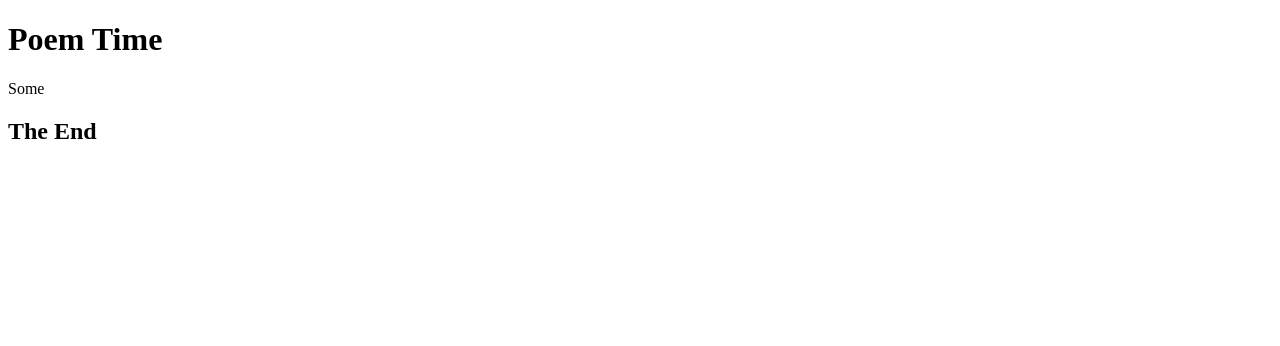
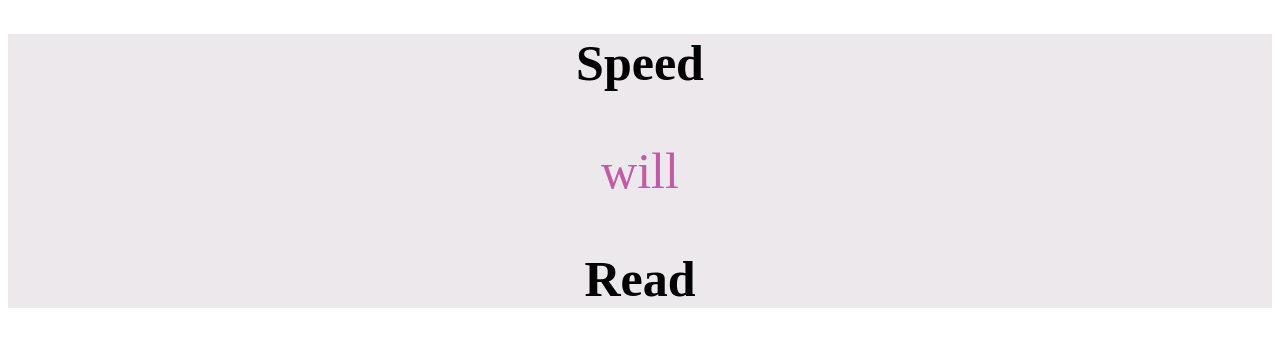
Before and after one commit to aftongauntlett/in-class, a plain HTML site: page 04-web-APIs/09-Stu_SpeedReader/Unsolved/index.html in a window 1280 px wide. Drawn offline with Linux system fonts and the light colour scheme.

Commit message:
saving before I break it

```diff
--- a/04-web-APIs/09-Stu_SpeedReader/Unsolved/index.html
+++ b/04-web-APIs/09-Stu_SpeedReader/Unsolved/index.html
@@ -7,10 +7,11 @@
 </head>
 
 <body>
-  <h1>Poem Time</h1>
-  <p>Starting in 5...</p>
-  <h2>The End</h2>
-
+  <div class="viewport">
+    <h1>Speed</h1>
+    <p>Starting in...</p>
+    <h2>Read</h2>
+  </div>
   <script src="./script.js"></script>
 
 </body>
--- a/04-web-APIs/09-Stu_SpeedReader/Unsolved/script.js
+++ b/04-web-APIs/09-Stu_SpeedReader/Unsolved/script.js
@@ -1,5 +1,10 @@
 // used .split to create an array of strings so I did not have to individually make each word a string by itself.
-var poem = "Some say the world will end in 🔥, Some say in ice. From what I’ve tasted of desire, I hold with those who favor fire. But if it had to perish twice, I think I know enough of hate. To say that for destruction ice, Is also great, And would suffice.".split(" ")
+var poem = "Some say the world will end in 🔥, Some say in ice. From what I’ve tasted of desire, I hold with those who favor fire. But if it had to perish twice, I think I know enough of hate. To say that for destruction ice, Is also great, And would suffice. End.".split(" ")
+var pTag = document.querySelector("p")
+var h1Tag = document.querySelector("h1")
+var h2Tag = document.querySelector("h2")
+var viewPort = document.querySelector(".viewport")
+
 
 // created poemText because I need a way to access the paragraph later
 var poemText = document.querySelector("p")
@@ -7,8 +12,15 @@ var poemText = document.querySelector("p")
 // created count to iterate over the array
 var count = 0
 
+h1Tag.setAttribute("style", "font-size: 50px;")
+h2Tag.setAttribute("style", "font-size: 50px;")
+pTag.setAttribute("style", "font-size: 50px; color: #c25ba6;")
+viewPort.setAttribute("style", "background-color: #ede8ec; text-align: center;")
+
+
+
 function prepareRead() {
-  setTimeout(speedRead, 5000)
+  setTimeout(speedRead, 3000)
 }
 
 prepareRead()
@@ -17,5 +29,11 @@ prepareRead()
 function speedRead() {
   poemText.innerHTML = poem[count]
   count++
-  setTimeout(speedRead, 500)
+
+  // added if statement and poem.length to make the poem end on the last word instead of "undefined"
+  if (count < poem.length) {
+    setTimeout(speedRead, 500)
+  }
+
+
 }
```
